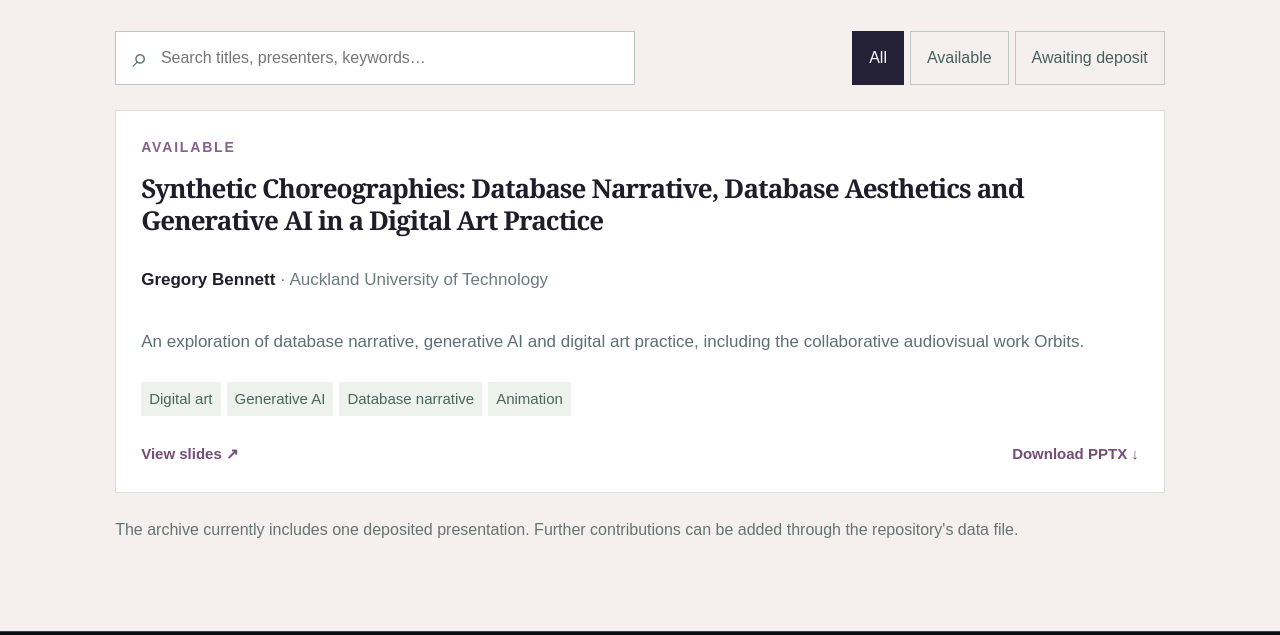
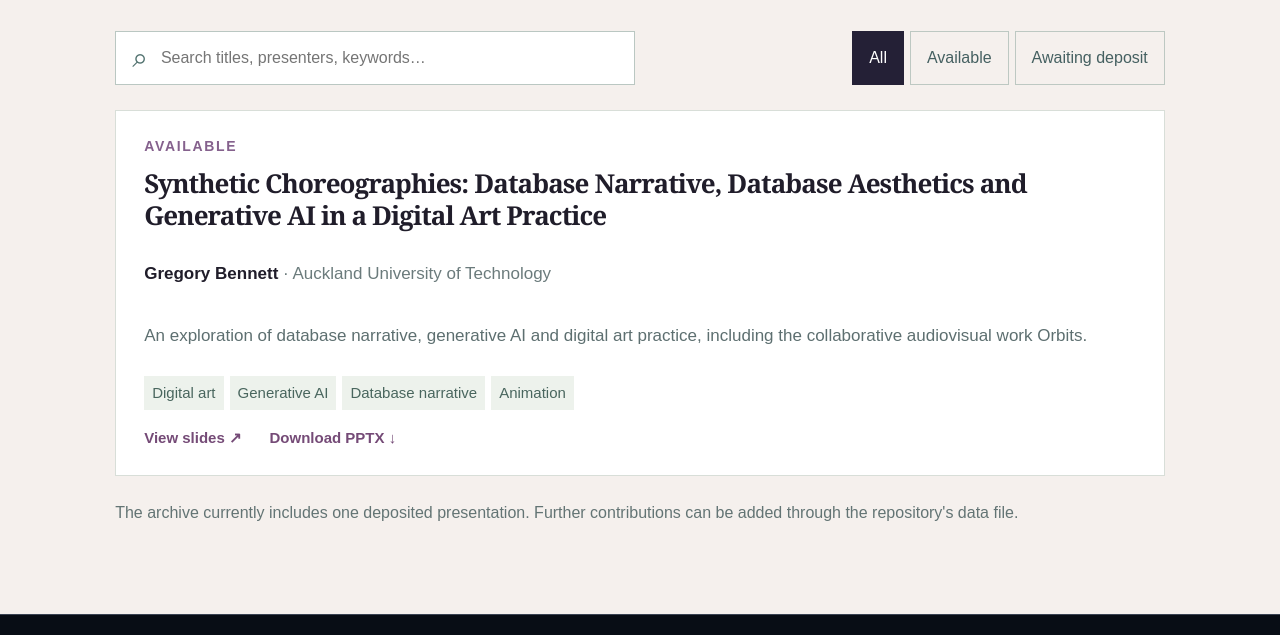
Before and after one commit to dafyddsillsjones/CTTS, a plain HTML site: page index.html in a window 1280 px wide. Shown: the part 1549-2184 px from the top of the page. Drawn offline with Linux system fonts and the light colour scheme.

Commit message:
Add files via upload

```diff
--- a/index.html
+++ b/index.html
@@ -1,5 +1,5 @@
 <!doctype html>
-<html lang="en"><head><meta charset="utf-8"><meta name="viewport" content="width=device-width,initial-scale=1"><meta name="theme-color" content="#070c13"><meta name="description" content="A retrospective archive of the Creative Technology and Transformative Storytelling Symposium & Showcase 2026: programme and presentation materials."><title>CTTSS 2026 — Symposium Archive</title><link rel="stylesheet" href="styles.css"></head>
+<html lang="en"><head><meta charset="utf-8"><meta name="viewport" content="width=device-width,initial-scale=1"><meta name="theme-color" content="#070c13"><meta name="description" content="A retrospective archive of the Creative Technology and Transformative Storytelling Symposium & Showcase 2026: programme and presentation materials."><title>CTTSS 2026 — Symposium Archive</title><link rel="stylesheet" href="styles.css?v=20261120-2"></head>
 <body><a class="skip" href="#main">Skip to content</a><header class="site-header"><a class="brand" href="#top"><span class="brand-mark">C<span>✳</span></span><span>CTTSS <small>2026 / ARCHIVE</small></span></a><nav aria-label="Main navigation"><a href="#archive">Presentations</a><a href="https://docs.google.com/spreadsheets/d/1K1t2OAAQhwbPTbLozx_XFKFbfeRiFxvlwk656opxIGY/edit?gid=201063467#gid=201063467" target="_blank" rel="noopener noreferrer">Original programme ↗</a></nav></header>
 <main id="main"><section class="hero original-hero" id="top" aria-label="Original CTTSS 2026 conference artwork"><img src="assets/conference-hero.png" alt="Creative Technology and Transformative Storytelling Symposium, Embodied AI, 19 November 2026 — original conference artwork with blue, violet and gold fluid forms" width="1536" height="768"></section><div class="archive-banner"><div><span class="archive-kicker">CT&TSS ’26 / THE ARCHIVE</span><h1>Symposium &amp; Showcase <em>Archive</em></h1><p>Revisit the presentations, creative research and conversations of 2026.</p></div><div class="archive-banner-actions"><a class="btn btn-outline" href="https://docs.google.com/spreadsheets/d/1K1t2OAAQhwbPTbLozx_XFKFbfeRiFxvlwk656opxIGY/edit?gid=201063467#gid=201063467" target="_blank" rel="noopener noreferrer">Original programme ↗</a></div></div>
 <section class="archive section" id="archive"><div class="section-tag">PRESENTATION LIBRARY</div><div class="section-head"><div><h2>The presentations<span class="accent">.</span></h2><p>Explore the research. View slides in your browser or download the original PowerPoint files.</p></div><span class="archive-count" id="archive-count">1 presentation available</span></div><div class="toolbar"><label class="search-wrap"><span aria-hidden="true">⌕</span><span class="sr-only">Search presentations</span><input id="search" type="search" placeholder="Search titles, presenters, keywords…"></label><div class="filters" aria-label="Filter presentations"><button class="filter active" data-filter="all" aria-pressed="true">All</button><button class="filter" data-filter="available" aria-pressed="false">Available</button><button class="filter" data-filter="pending" aria-pressed="false">Awaiting deposit</button></div></div><div id="presentation-grid" class="presentation-grid" aria-live="polite"></div><p id="empty" class="empty" hidden>No presentations match your search.</p><p class="archive-note">The archive currently includes one deposited presentation. Further contributions can be added through the repository's data file.</p></section>
@@ -7,4 +7,4 @@
 </main>
 <footer><div><strong>CTTSS <span>2026</span></strong><p>Creative Technology and Transformative Storytelling<br>Symposium & Showcase — Retrospective Archive</p></div><div class="footer-right"><span>AN OPEN RECORD OF CREATIVE RESEARCH</span><small>Presentation materials remain the intellectual property of their authors; published with permission.</small><a href="#top">Back to top ↑</a></div></footer>
 <dialog id="viewer"><div class="viewer-top"><div><span class="viewer-kicker">PRESENTATION VIEWER</span><h2 id="viewer-title"></h2><p id="viewer-author"></p></div><button id="close-viewer" class="close-viewer" aria-label="Close presentation viewer">✕</button></div><div class="viewer-body"><iframe id="viewer-frame" title="Presentation slides" loading="lazy"></iframe></div><div class="viewer-bottom"><span>PDF reading copy</span><a id="viewer-download" class="btn btn-primary" download>Download PowerPoint ↓</a></div></dialog>
-<script src="presentations.js"></script><script src="app.js"></script></body></html>
+<script src="presentations.js"></script><script src="app.js?v=20261120-2"></script></body></html>
--- a/styles.css
+++ b/styles.css
@@ -44,3 +44,15 @@ footer p,footer .footer-right,footer small {font-size:14px;line-height:1.5;}
 .viewer-top p,.viewer-bottom {font-size:16px;}
 @media(max-width:900px) {.section {padding-top:58px;padding-bottom:58px;}.archive-banner {padding-top:32px;padding-bottom:35px;}}
 @media(max-width:520px) {.archive-banner h1 {font-size:36px;}.section h2 {font-size:38px;}.section-tag {margin-bottom:20px;}.meta-row {grid-template-columns:repeat(2,1fr);}.programme-date {font-size:70px;}}
+
+/* Minimal presentation catalogue: text-first, no thumbnail or preview window */
+.presentation-grid{grid-template-columns:1fr;gap:12px;max-width:1100px}
+.presentation-card{border:1px solid #d8ded8}
+.card-body{padding:24px 28px}
+.card-body h3{margin:9px 0 12px}
+.card-actions{justify-content:flex-start;margin-top:0;padding-top:16px;gap:28px}
+.card-type{letter-spacing:.12em}
+@media(max-width:520px){.card-body{padding:20px}.card-actions{flex-wrap:wrap;gap:16px}}
+
+/* Force the presentation catalogue to be text-only. */
+.presentation-card .card-image,.presentation-card .preview,.presentation-card .thumbnail,.presentation-card iframe,.presentation-card img{display:none!important}
```
